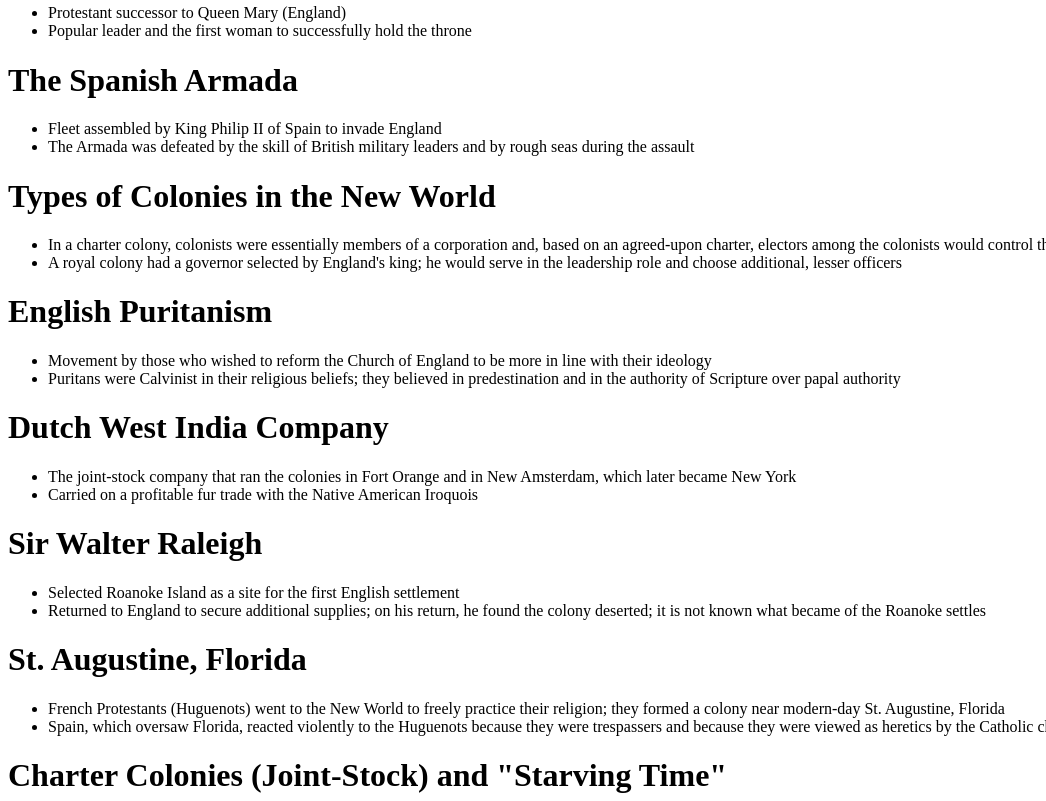
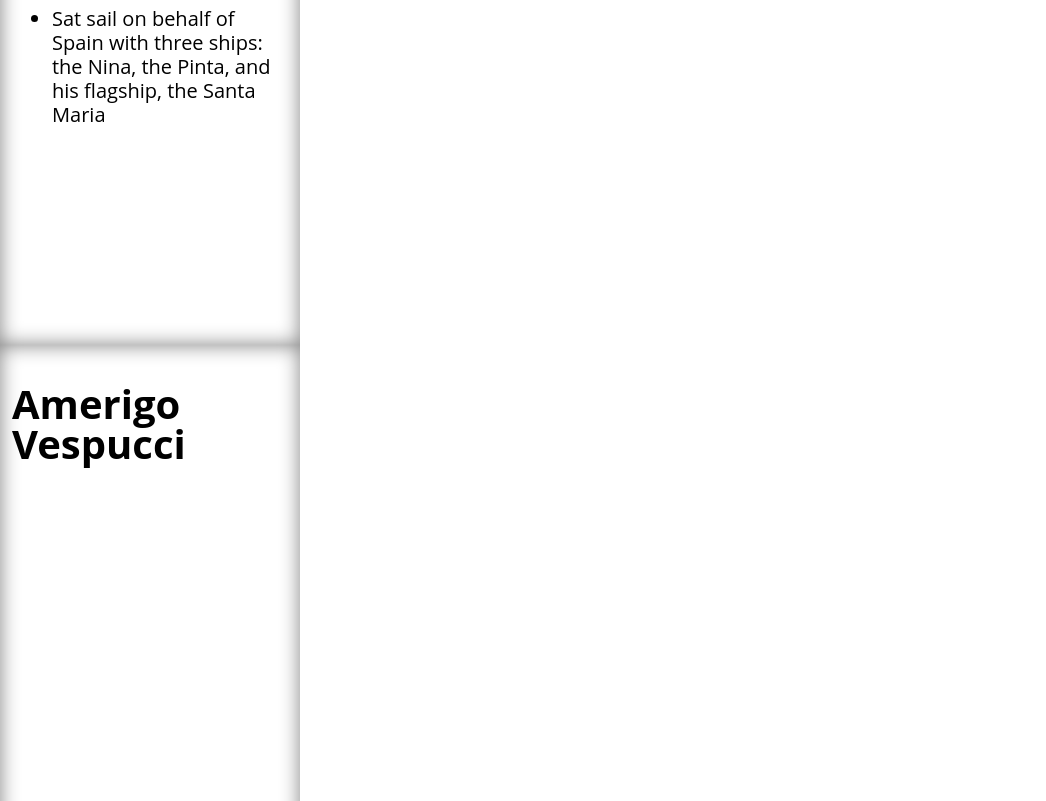
Before and after one commit to lablayers/ap-us-history-cards, a website: page cards.html in a window 1280 px wide. Shown: the part 655-1456 px from the top of the page, without its empty margins (0-1046 px from the left). Drawn offline with nearby package versions, Linux system fonts and the light colour scheme.

Commit message:
Card Styling

```diff
--- a/cards.html
+++ b/cards.html
@@ -2,6 +2,7 @@
 <html lang="en">
 <head>
   <meta charset="UTF-8">
+  <meta name="viewport" content="width=300, height=500, initial-scale=1.0, maximum-scale=1.0, user-scalable=no">
   <title>PDF</title>
   <script src="http://code.jquery.com/jquery-1.11.0.min.js"></script>
   <script>
@@ -40,6 +41,34 @@
   };
   xhr.send();
   </script>
+  <link rel="stylesheet" href="//cdnjs.cloudflare.com/ajax/libs/normalize/3.0.1/normalize.min.css">
+  <style>
+  * {
+    box-sizing: border-box;
+  }
+  body {
+    font-family: 'Open Sans', Arial;
+    max-width: 300px;
+    overflow-x: hidden;
+  }
+  .card .front, .card .back {
+      width: 300px;
+      height: 500px;
+      display: inline-block;
+      padding: 12px;
+      box-shadow: 0 0 20px gray inset;
+      font-size: 20px;
+      line-height: 1.2em;
+      position: relative;
+  }
+  h1 {
+    line-height: 1em;
+  }
+  li {
+    margin-left: 0px;
+    margin-bottom: 0.5em;
+  }
+  </style>
 </head>
 <body>
   <div id="cards">
```
Also changed, not shown: cardstopdf.js (+11 -9 lines).
